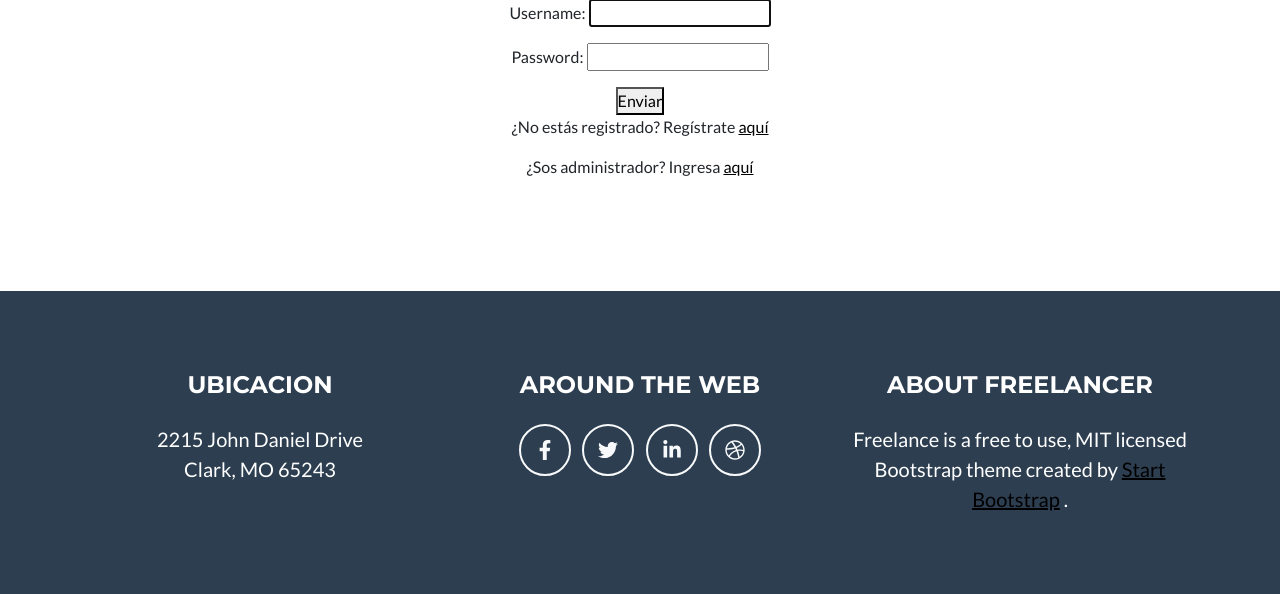
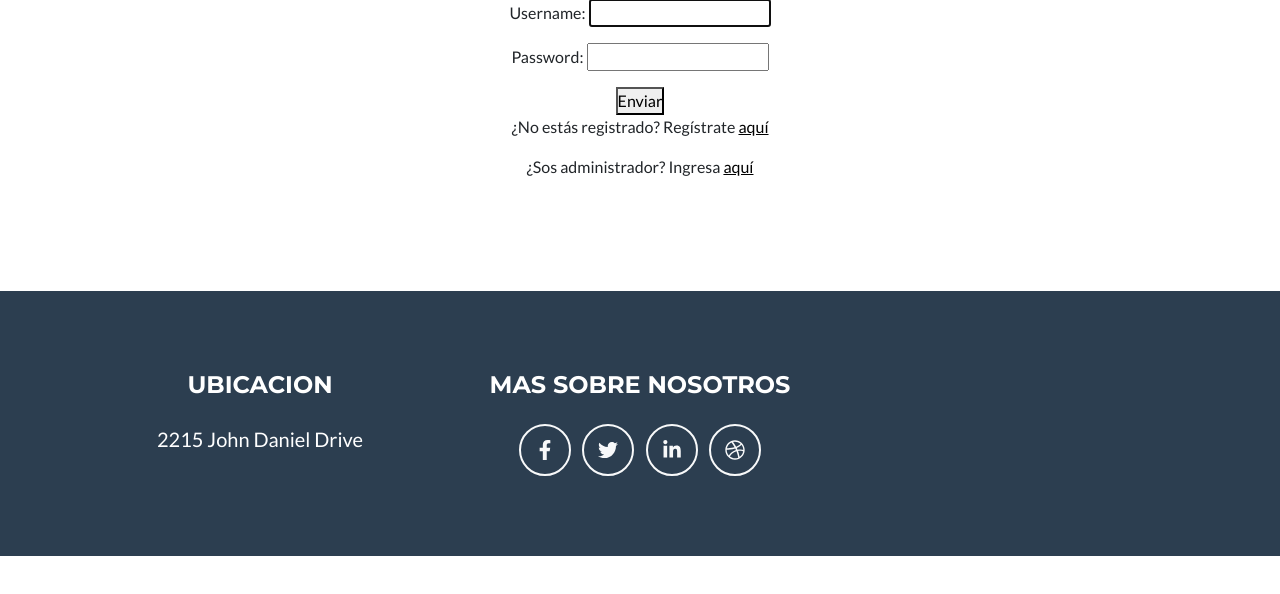
Before and after one commit to seleluciano/Reciclaje, a Django app: page /Appreciclaje/iniciosesion/ in a window 1280 px wide. Shown: the part 249-843 px from the top of the page. After the commit the page ends 805 px from the top, so only its background shows below. Run offline with Django 5.2, Linux system fonts and the light colour scheme; some libraries are stand-ins or nearby versions.

Commit message:
Proyecto Final

```diff
--- a/Proyectodjango/appreciclaje/templates/padre.html
+++ b/Proyectodjango/appreciclaje/templates/padre.html
@@ -36,7 +36,7 @@
                         <li class="nav-item mx-0 mx-lg-1"><a class="nav-link py-3 px-0 px-lg-3 rounded" href="{% url "iniciosesion" %}">INICIAR SESION</a></li>
                         {%else%}
                         <li class="nav-item mx-0 mx-lg-1"><a class="nav-link py-3 px-0 px-lg-3 rounded" href="{% url "editarperfil" %}">PERFIL: {{usuario}}</a></li>
-
+                        <li class="nav-item mx-0 mx-lg-1"><a class="nav-link py-3 px-0 px-lg-3 rounded" href="{% url "cerrarsesion" %}">CERRAR SESION</a></li>
                         {% endif %}
                     </ul>
 
@@ -60,28 +60,18 @@
                         <h4 class="text-uppercase mb-4">UBICACION</h4>
                         <p class="lead mb-0">
                             2215 John Daniel Drive
-                            <br />
-                            Clark, MO 65243
+
                         </p>
                     </div>
                     <!-- Footer Social Icons-->
                     <div class="col-lg-4 mb-5 mb-lg-0">
-                        <h4 class="text-uppercase mb-4">Around the Web</h4>
+                        <h4 class="text-uppercase mb-4">MAS SOBRE NOSOTROS</h4>
                         <a class="btn btn-outline-light btn-social mx-1" href="#!"><i class="fab fa-fw fa-facebook-f"></i></a>
                         <a class="btn btn-outline-light btn-social mx-1" href="#!"><i class="fab fa-fw fa-twitter"></i></a>
                         <a class="btn btn-outline-light btn-social mx-1" href="#!"><i class="fab fa-fw fa-linkedin-in"></i></a>
                         <a class="btn btn-outline-light btn-social mx-1" href="#!"><i class="fab fa-fw fa-dribbble"></i></a>
                     </div>
-                    <!-- Footer About Text-->
-                    <div class="col-lg-4">
-                        <h4 class="text-uppercase mb-4">About Freelancer</h4>
-                        <p class="lead mb-0">
-                            Freelance is a free to use, MIT licensed Bootstrap theme created by
-                            <a href="http://startbootstrap.com">Start Bootstrap</a>
-                            .
-                        </p>
-                    </div>
-                </div>
+               </div>
             </div>
         </footer>
 
--- a/Proyectodjango/appreciclaje/urls.py
+++ b/Proyectodjango/appreciclaje/urls.py
@@ -5,6 +5,7 @@ urlpatterns = [
     path('concientizacion/',views.Concientizacion,name="concientizacion"),
     path('contacto/',views.Contacto,name="contacto"),
     path('iniciosesion/',views.Iniciosesion,name="iniciosesion"),
+    path('logout/',views.Logout,name="cerrarsesion"),
     path('registrarusuario/',views.Registrarusuario,name="registrarusuario"),
     path('editarperfil/',views.Editarperfil,name="editarperfil"),
     path('nuevo/', views.Crearobjeto.as_view(), name="New"),
--- a/Proyectodjango/appreciclaje/views.py
+++ b/Proyectodjango/appreciclaje/views.py
@@ -16,6 +16,10 @@ def Inicio(request):
 @login_required
 def Concientizacion(request):
     return render(request, "concientizacion.html")
+
+@login_required
+def Logout(request):
+    return render(request, "logout.html")
 
 
 def Iniciosesion(request):
@@ -99,16 +103,18 @@ class Listarobjeto(LoginRequiredMixin,ListView):
 class Crearobjeto(LoginRequiredMixin,CreateView):
     model=Objeto
     fields=['nombre','descripcion','tipo']
+    success_url = '/Appreciclaje/objeto/list'
     template_name="objeto_form.html"
 
 class Modificarobjeto(LoginRequiredMixin,UpdateView):
     model=Objeto
     fields=['nombre','descripcion','tipo']
+    success_url = '/Appreciclaje/objeto/list'
     template_name="objeto_form.html"
-
 class Eliminarobjeto(LoginRequiredMixin,DeleteView):
     model=Objeto
     template_name="objeto_confirm_delete.html"
+    success_url = '/Appreciclaje/objeto/list'
 class Detalleobjeto(LoginRequiredMixin,DetailView):
    model=Objeto
    template_name="objeto_detalle.html"
```
Also changed, not shown: Proyectodjango/appreciclaje/templates/logout.html (added, +23 -0 lines), Proyectodjango/db.sqlite3.
